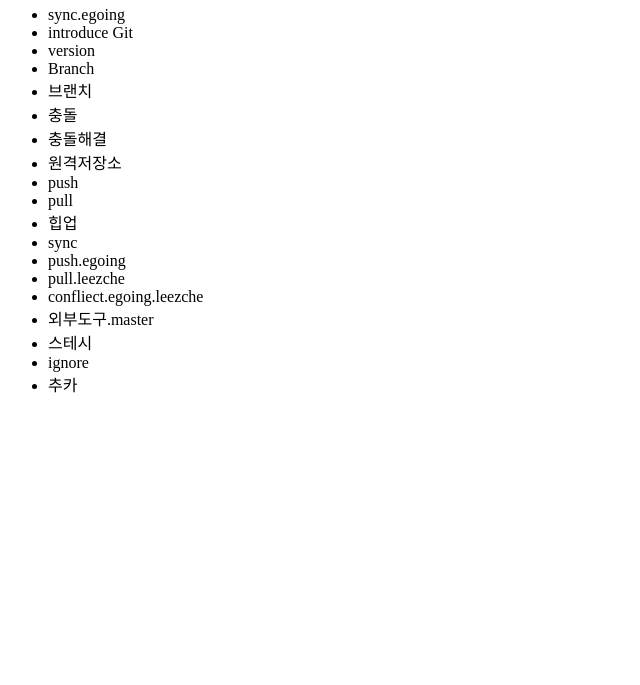
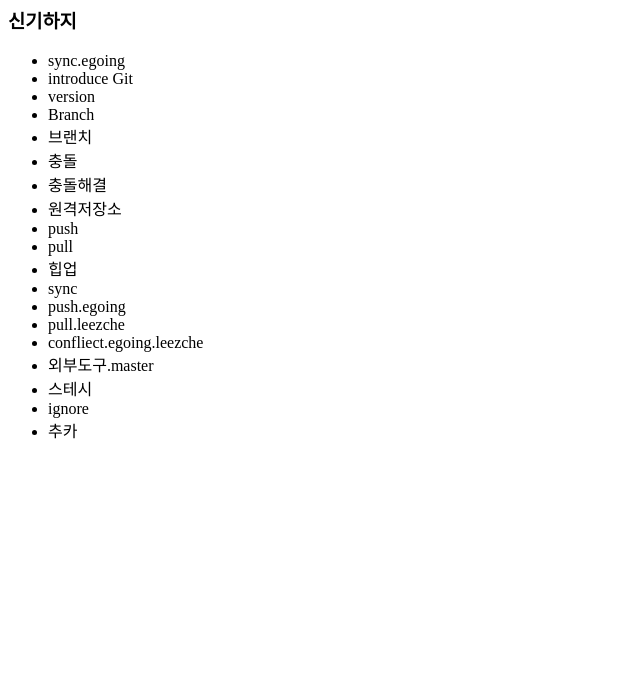
Before and after one commit to klyssy1/opentuturials_git, a plain HTML site: page index.html in a window 1280 px wide. Shown: the part 115-800 px from the top of the page, without its empty margins (0-640 px from the left). Drawn offline with Linux system fonts and the light colour scheme.

Commit message:
신기하지

```diff
--- a/index.html
+++ b/index.html
@@ -7,6 +7,7 @@
 		<header>
 			<h1>Git</h1>
 			<h2>리스크</h2>
+			<h3>신기하지<h3>
 		</header>
 		<ul>
 			<li>sync.egoing</li>
```
